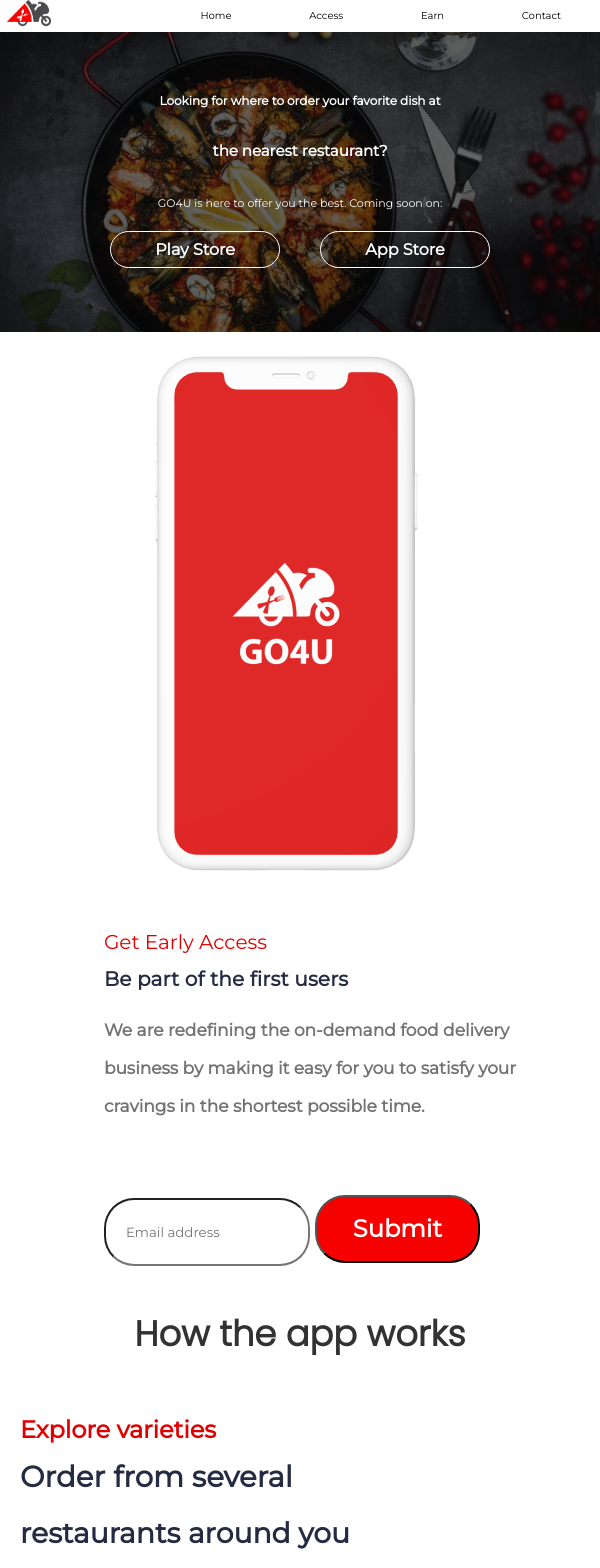
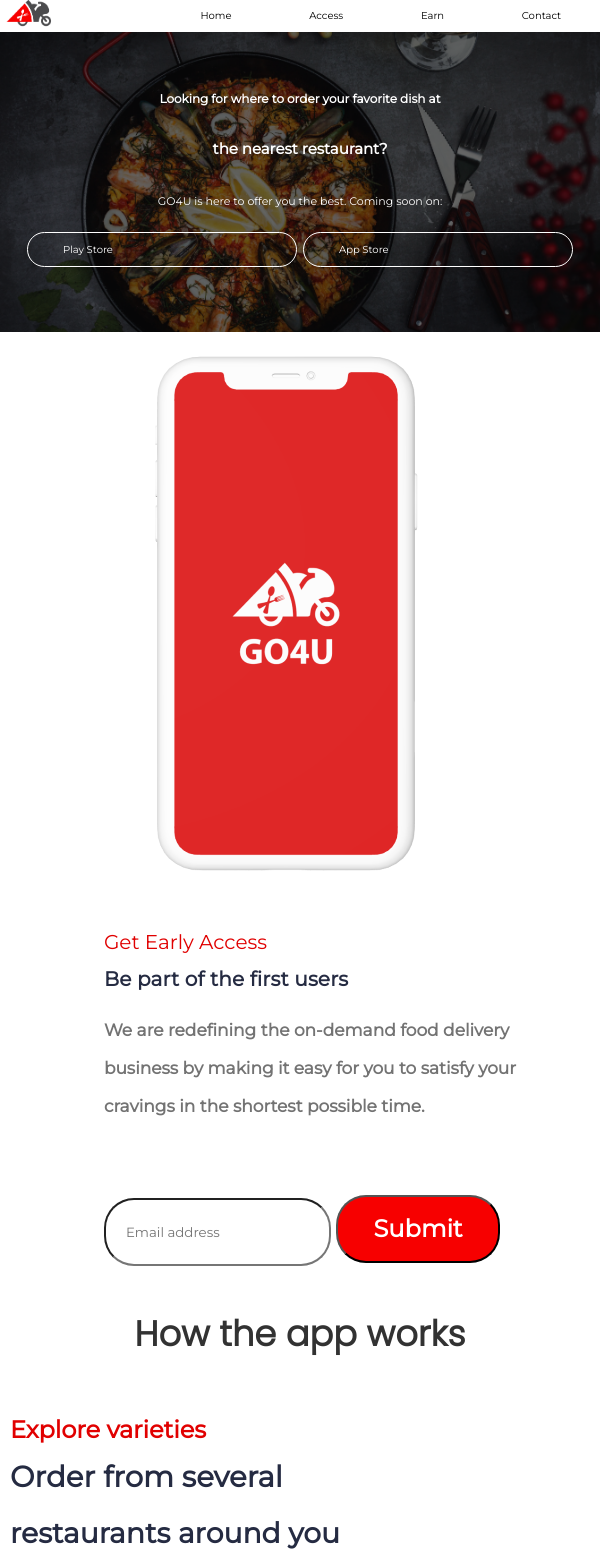
Before and after one commit to adewaleftk/go4u, a React (Create React App) app: page / in a window 600 px wide. Shown: the top 1568 px of the page. Built offline with nearby package versions, Linux system fonts and the light colour scheme.

Commit message:
Mobile Responsiveness adjusted

```diff
--- a/src/styles/earlyAccess.css
+++ b/src/styles/earlyAccess.css
@@ -125,7 +125,7 @@
 }
 
 
-@media only screen and (min-width: 401px) and (max-width: 600px) {
+@media only screen and (min-width: 301px) and (max-width: 600px) {
 
     .earlyAccess {
         display: flex;
@@ -182,7 +182,7 @@
     input[type="email"] {
         background: #FFFFFF;
         border-radius: 30px;
-        width: 50%;
+        width: 55%;
         height: 68px;
         margin-right: 5px;
         padding-left: 20px;
--- a/src/styles/explore.css
+++ b/src/styles/explore.css
@@ -75,7 +75,7 @@
 }
 }
 
-@media only screen and (min-width: 401px) and (max-width: 600px) {
+@media only screen and (min-width: 301px) and (max-width: 600px) {
     .orderFrom {
         font-family: 'Montserrat';
         font-style: normal;
@@ -98,15 +98,15 @@
 
     .allExplore {
         display: inline-block;
-        padding-top: 10px;
-        padding-left: 20px;
+        margin-top: 10px;
+        margin-left: 10px;
     }
 
     .orderFor {
         font-family: 'Montserrat';
         font-style: normal;
         font-weight: 500;
-        font-size: 17px;
+        font-size: 15px;
         line-height: 38px;
         letter-spacing: 0.2px;
         color: #737373;
@@ -116,7 +116,7 @@
         font-family: 'Montserrat';
         font-style: normal;
         font-weight: 500;
-        font-size: 20px;
+        font-size: 15px;
         line-height: 38px;
         letter-spacing: 0.2px;
         color: #737373;
--- a/src/styles/footer.css
+++ b/src/styles/footer.css
@@ -55,7 +55,7 @@
 }
 }
 
-@media only screen and (min-width: 401px) and (max-width: 600px) {
+@media only screen and (min-width: 301px) and (max-width: 600px) {
 
     .copyright {
         width: 100%;
--- a/src/styles/header.css
+++ b/src/styles/header.css
@@ -115,26 +115,15 @@
        font-style: normal;
    }
 
-   /* .look {
-       font-size: 10px;
-       height: 10px;
-   } */
-
-   .the {
-       font-size: 20px;
-       height: 10px;
-   }
-
    .main-header .look{
        display: flex;
        justify-content: center;
        color: var(--mainColor);
        line-height: 9px;
-       width: 50;
+       width: full;
        height: 50px;
        font-size: 12px;
-       font-weight: 800;
-       top: 12px;
+       font-weight: 1200;
        align-self: center;
    }
 
@@ -144,10 +133,9 @@
        color: var(--mainColor);
        line-height: 9px;
        font-size: 15px;
-       width: 300px;
+       width: full;
        height: 50px;
        font-weight: 800;
-       top: 12px;
        align-self: center;
    }
 
@@ -163,48 +151,51 @@
    .buttons {
     display: flex;
     justify-content: center;
+    align-items: center;
+    flex-direction: row;
+    width: 100%;
 }
 
 .playStore {
-    display: inline-block;
-    padding: 8px 16px;
-    font-weight: bold;
-    text-align: center;
+    display: flex;
+    background-color: transparent;
+    border: 1.5px solid white;
+    width: 45%;
+    border-radius: 31.3253px;
+    margin: 3px;
+}
+
+.playStore a {
+    font-size: 10px;
+    color: #ffffff;
     text-decoration: none;
-    color: white;
-    background-color: transparent;
-    border-radius: 25px;
-    border: 1.5px solid white;
-    margin-right: 20px;
-    width: 170px;
-    border-radius: 31.3253px;
+    margin-left: 35px;
+    margin-right: 35px;
+    margin-top: 10px;
+    margin-bottom: 10px;
 }
 
 .playStore:hover {
     background-color: red;
 }
-.playStoreLink {
-    color: white;
-    text-decoration: none;
+
+.appStore {
+    display: flex;
+    background-color: transparent;
+    border: 1.5px solid white;
+    width: 45%;
+    border-radius: 31.3253px;
+    margin: 3px;
 }
 
-.appStore {
-    display: inline-block;
-    padding: 8px 16px;
-    font-weight: bold;
-    text-align: center;
+.appStore a {
+    font-size: 10px;
+    color: #ffffff;
     text-decoration: none;
-    background-color: transparent;
-    border: 1.5px solid white;
-    border-radius: 25px;
-    margin-left: 20px;
-    width: 170px;
-    border-radius: 31.3253px;
-}
-
-.appStoreLink {
-    text-decoration: none;
-    color: white;
+    margin-left: 35px;
+    margin-right: 35px;
+    margin-top: 10px;
+    margin-bottom: 10px;
 }
 
 .appStore:hover {
--- a/src/styles/howAppWorks.css
+++ b/src/styles/howAppWorks.css
@@ -19,7 +19,7 @@
 }
 
 
-@media only screen and (min-width: 401px) and (max-width: 600px) {
+@media only screen and (min-width: 301px) and (max-width: 600px) {
     .words {
         clear: both;
         color: #000000;
--- a/src/styles/navbar.css
+++ b/src/styles/navbar.css
@@ -53,7 +53,7 @@
   }
 }
 
-@media only screen and (min-width: 401px) and (max-width: 600px) {
+@media only screen and (min-width: 301px) and (max-width: 600px) {
 
   /* .links {
     display: flex;
--- a/src/styles/partnership.css
+++ b/src/styles/partnership.css
@@ -65,7 +65,7 @@
 
 }
 
-@media only screen and (min-width: 401px) and (max-width: 600px) {
+@media only screen and (min-width: 301px) and (max-width: 600px) {
 
   .partnership {
     clear: both;
@@ -82,7 +82,7 @@
     font-family: 'Montserrat';
     font-style: normal;
     font-weight: 700;
-    font-size: 50px;
+    font-size: 20px;
     line-height: 57px;
     letter-spacing: 0.2px;
     color: #ffffff;
@@ -92,7 +92,7 @@
     font-family: 'Montserrat';
     font-style: normal;
     font-weight: 500;
-    font-size: 15px;
+    font-size: 10px;
     line-height: 28px;
     color: #ffffff;
   }
--- a/src/styles/rider.css
+++ b/src/styles/rider.css
@@ -76,7 +76,7 @@
 }
 
 
-@media only screen and (min-width: 401px) and (max-width: 600px) {
+@media only screen and (min-width: 301px) and (max-width: 600px) {
 
     .rider {
         clear: both;
@@ -117,13 +117,14 @@
     .moreInfo h2 {
         font-size: 20px;
         font-weight: 800;
+        color: #252B42;
     }
 
     .moreInfo p {
         font-family: 'Montserrat';
         font-style: normal;
         font-weight: 500;
-        font-size: normal;
+        font-size: 12px;
         line-height: 28px;
         text-align: justify;
         letter-spacing: 0.2px;
--- a/src/styles/socialMediaIcons.css
+++ b/src/styles/socialMediaIcons.css
@@ -4,7 +4,7 @@
     }
 }
 
-@media only screen and (min-width: 401px) and (max-width: 600px) {
+@media only screen and (min-width: 301px) and (max-width: 600px) {
     .social-media-icons {
         display: flex;
         width: 175px;
```
